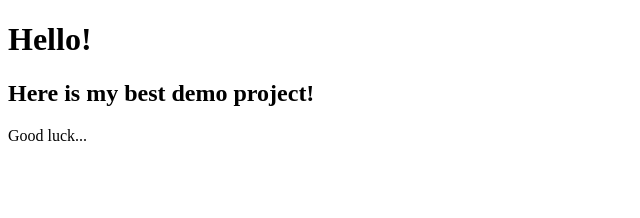
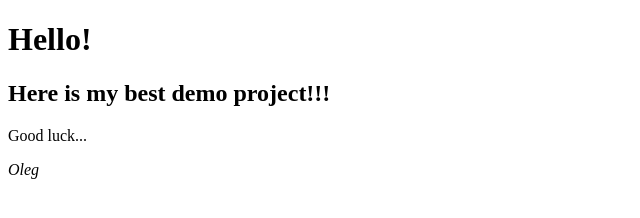
Before and after one commit to oleg-vysotsky/my-demo-project, a plain HTML site: page index.html in a window 1280 px wide. Shown: the full height of the page, 0-640 px from the left. Drawn offline with Linux system fonts and the light colour scheme.

Commit message:
fix texts

```diff
--- a/index.html
+++ b/index.html
@@ -9,7 +9,9 @@
 </head>
 <body>
   <h1>Hello!</h1>
-  <h2>Here is my best demo project!</h2>
+  <h2>Here is my best demo project!!!</h2>
   <p>Good luck...</p>
+
+  <p><i>Oleg</i></p>
 </body>
 </html>
```
